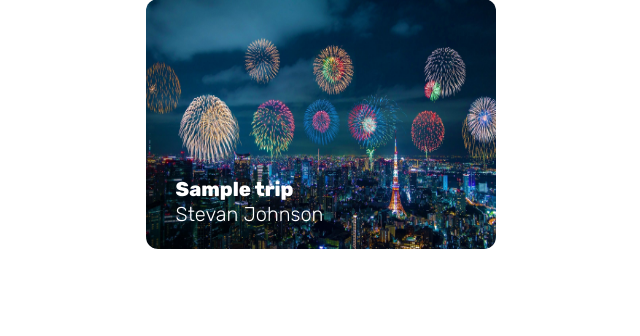
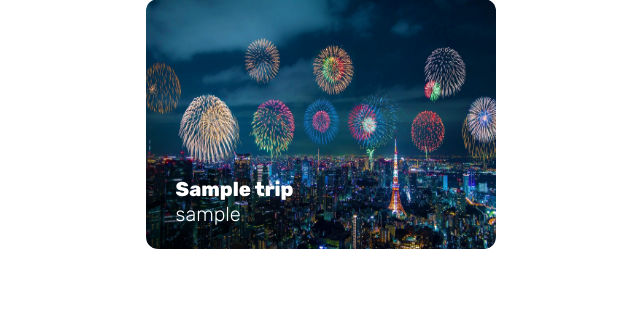
Before and after one commit to una-ada/SEIR517-Proj3-Group3, a Django app: page / in a window 1280 px wide. Shown: the part 261-597 px from the top of the page, without its empty margins (8-648 px from the left). Run offline with Django 3.2, Linux system fonts and the light colour scheme; tables that the repository leaves empty hold one stand-in row (values such as "Sample post").

Commit message:
fix(view): add username to trips index (#42)
* idk

* fix(template) add {{ trip.user.username }} to home.html

```diff
--- a/main_app/templates/home.html
+++ b/main_app/templates/home.html
@@ -17,7 +17,7 @@
         <div class="tripContent">
           <div class="tripDetailBlock">
             <p id="tripName">{{ trip.title }}</p>
-            <p id="tripUserName">Stevan Johnson</p>
+            <p id="tripUserName">{{ trip.user.username }}</p>
           </div>
         </div>
       </a>
```
